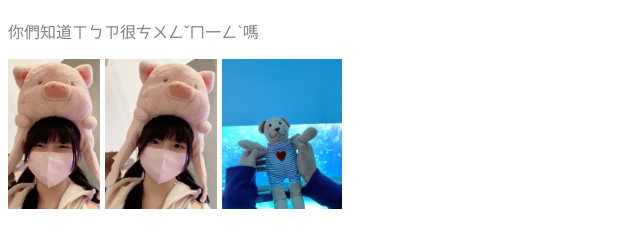
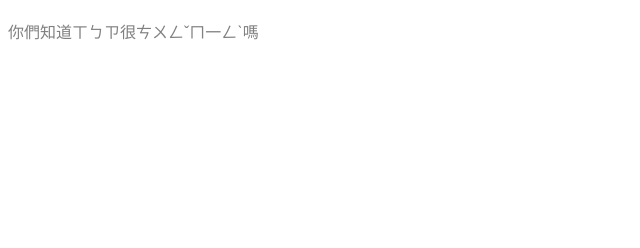
Before and after one commit to MinWorse/cutebaby, a plain HTML site: page index.html in a window 1280 px wide. Shown: the part 70-318 px from the top of the page, without its empty margins (0-640 px from the left). Drawn offline with Linux system fonts and the light colour scheme.

Commit message:
刪圖片

```diff
--- a/index.html
+++ b/index.html
@@ -10,9 +10,7 @@
     <body>
         <h1>大家好</h1>
         <p>你們知道ㄒㄅㄗ很ㄘㄨㄥˇㄇ一ㄥˋ嗎</p>
-        <img src="images/cutebaby1.jpg" alt="這是ㄒㄅㄍㄗ">
-        <img src="images/cutebaby2.jpg" alt="這是ㄒㄅㄍㄗ">
-        <img src="images/cutebaby3.jpg" alt="這是ㄒㄅㄍㄗ">
+
 
     </body>
 </html>
```
